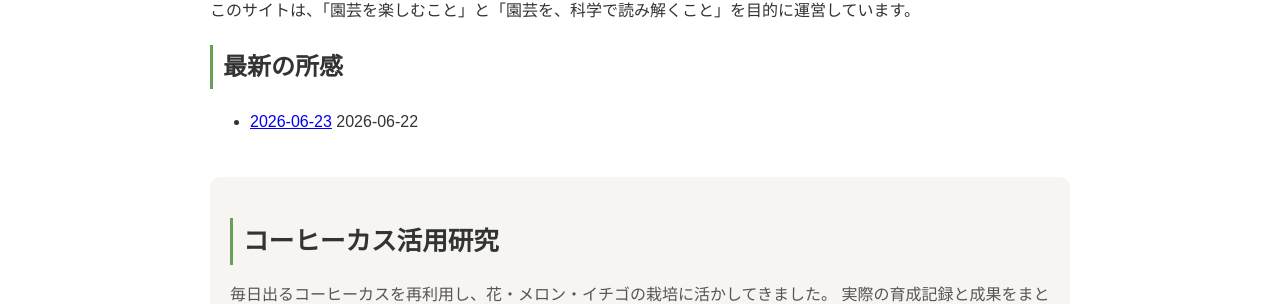
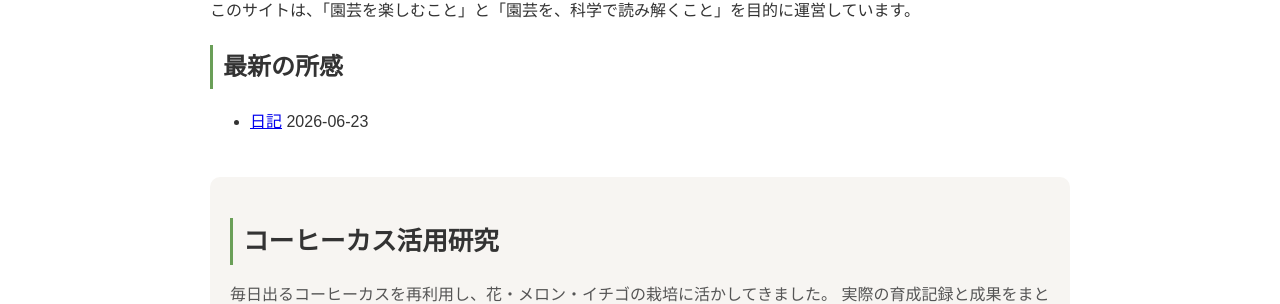
Before and after one commit to shiitake-garden/shiitake-garden.github.io, a Jekyll site: the page built from index_bf.html, in a window 1280 px wide and 900 px high. Shown: the part 435-739 px from the top of the window. Built offline with Jekyll 4.4.1, drawn with Linux system fonts in a browser that asks for light colours.

Commit message:
Update 2026-06-23.md

```diff
--- a/_diary/2026-06-23.md
+++ b/_diary/2026-06-23.md
@@ -1,6 +1,6 @@
 ---
-layout: default_care
-title: 2026-06-23
+title: 日記
+date: 2026-06-23
 ---
 
 <!doctype html>
```
